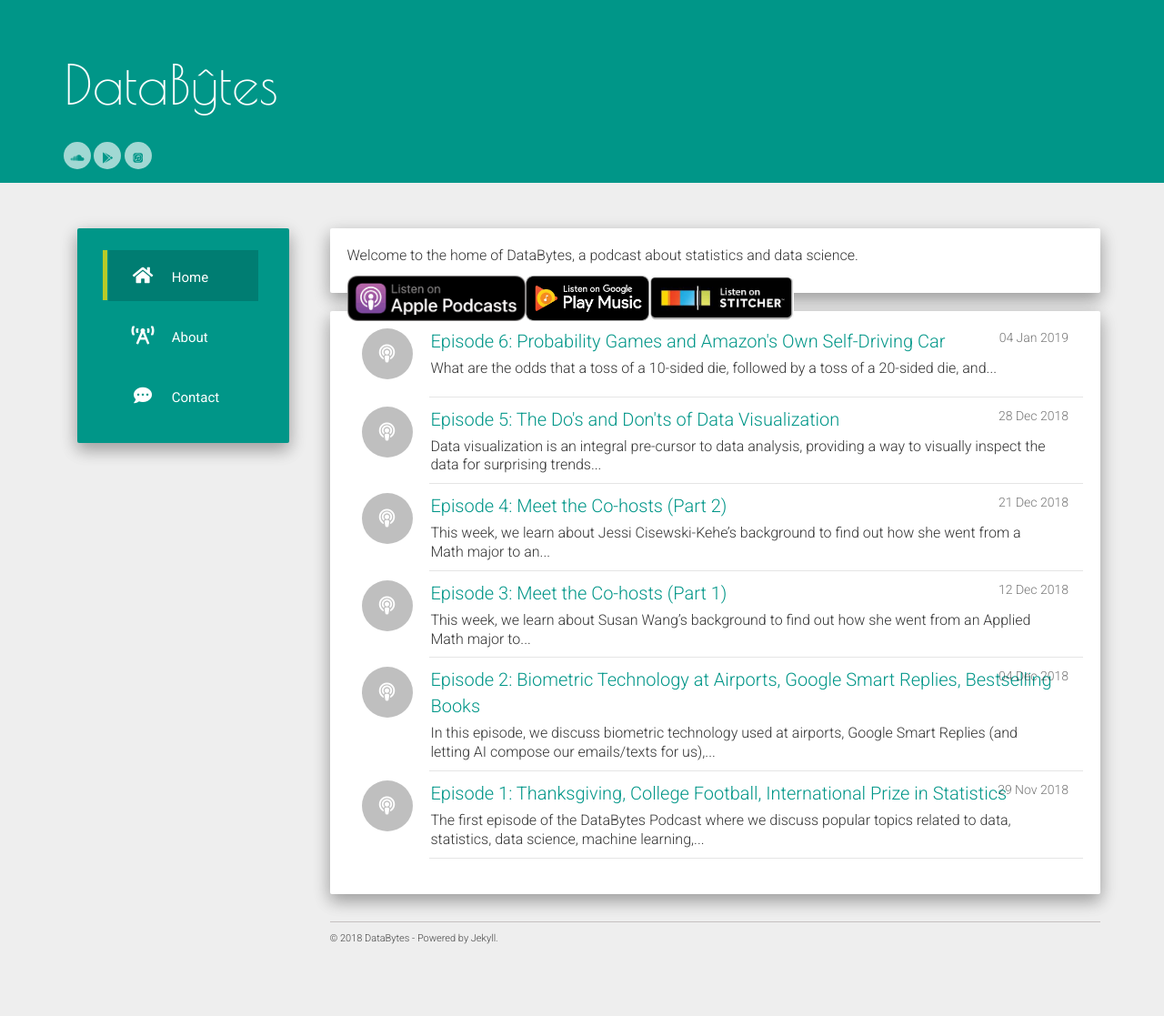
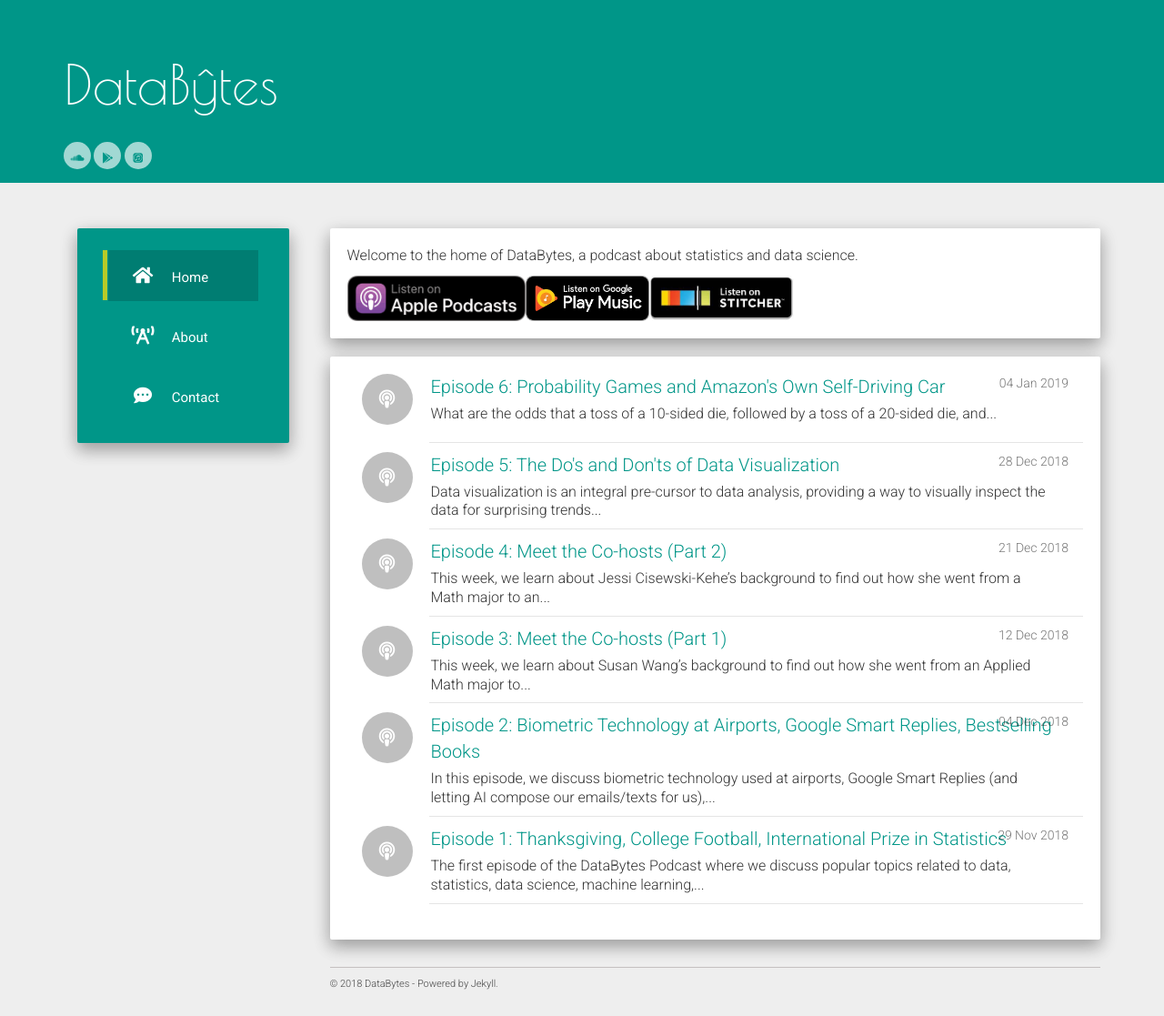
Before and after one commit to DataBytesPodcast/databytespodcast.github.io, a Jekyll site: the page built from index.html, in a window 1280 px wide. Shown: the whole page at 91% size. Built offline with Jekyll 4.4.1, drawn with Linux system fonts in a browser that asks for light colours; nearby versions of some CDN libraries; the list of posts is cut into pages by our own code; before the commit the page ends 1067 px from its top, so only the background shows below that.

Commit message:
Attempt 4

```diff
--- a/index.html
+++ b/index.html
@@ -5,7 +5,7 @@ title: Home
 <div class="well">
         <p>Welcome to the home of DataBytes, a podcast about statistics and data science. </p>
         <div id="container">
-        <a href="https://itunes.apple.com/us/podcast/databytes/id1445241846?mt=2&ls=1"><img src="/static/img/apple-podcasts-badge.png" alt="Apple Podcasts" style="display: inline-block;height:50px;float:left;"></a><a href="https://playmusic.app.goo.gl/?ibi=com.google.PlayMusic&isi=691797987&ius=googleplaymusic&apn=com.google.android.music&link=https://play.google.com/music/m/Ixr33egunzkhqi6i7zaitcbvfqm?t%3DDataBytes%26pcampaignid%3DMKT-na-all-co-pr-mu-pod-16"><img src="/static/img/en_badge_web_music.png" alt = "Google Play" style="display: inline-block;height:50px;float:left;"></a><a href="https://www.stitcher.com/s?fid=350243&refid=stpr"><img src="/static/img/listen-on-stitcher-badge.jpg" alt = "Stitcher" style="display: inline-block;height:50px;float:left;"></a>
+        <a href="https://itunes.apple.com/us/podcast/databytes/id1445241846?mt=2&ls=1"><img src="/static/img/apple-podcasts-badge.png" alt="Apple Podcasts" style="display: inline-block;height:50px;"></a><a href="https://playmusic.app.goo.gl/?ibi=com.google.PlayMusic&isi=691797987&ius=googleplaymusic&apn=com.google.android.music&link=https://play.google.com/music/m/Ixr33egunzkhqi6i7zaitcbvfqm?t%3DDataBytes%26pcampaignid%3DMKT-na-all-co-pr-mu-pod-16"><img src="/static/img/en_badge_web_music.png" alt = "Google Play" style="display: inline-block;height:50px;"></a><a href="https://www.stitcher.com/s?fid=350243&refid=stpr"><img src="/static/img/listen-on-stitcher-badge.jpg" alt = "Stitcher" style="display: inline-block;height:50px;"></a>
         </div>
 </div>
 <div class="well">
```
